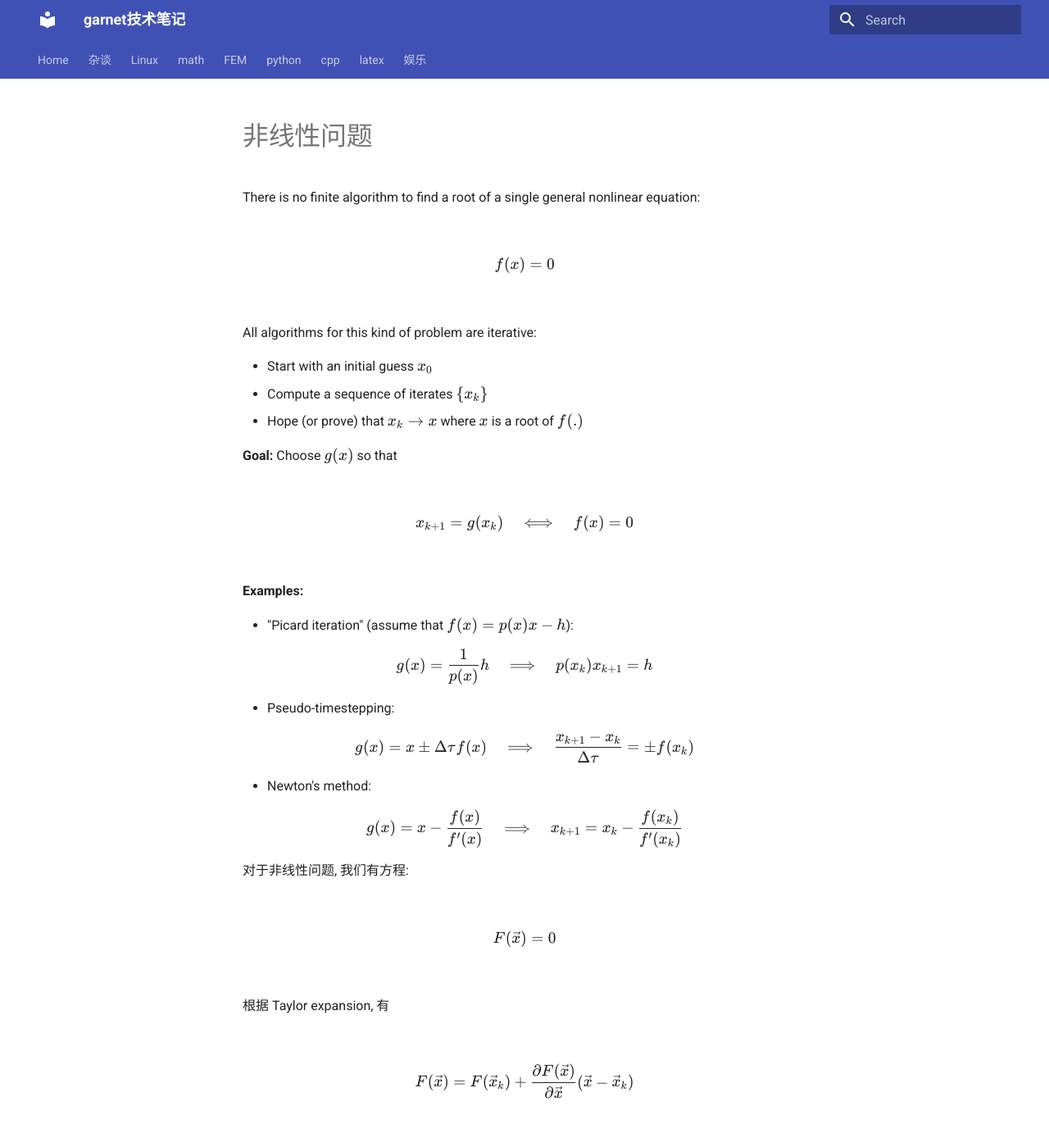
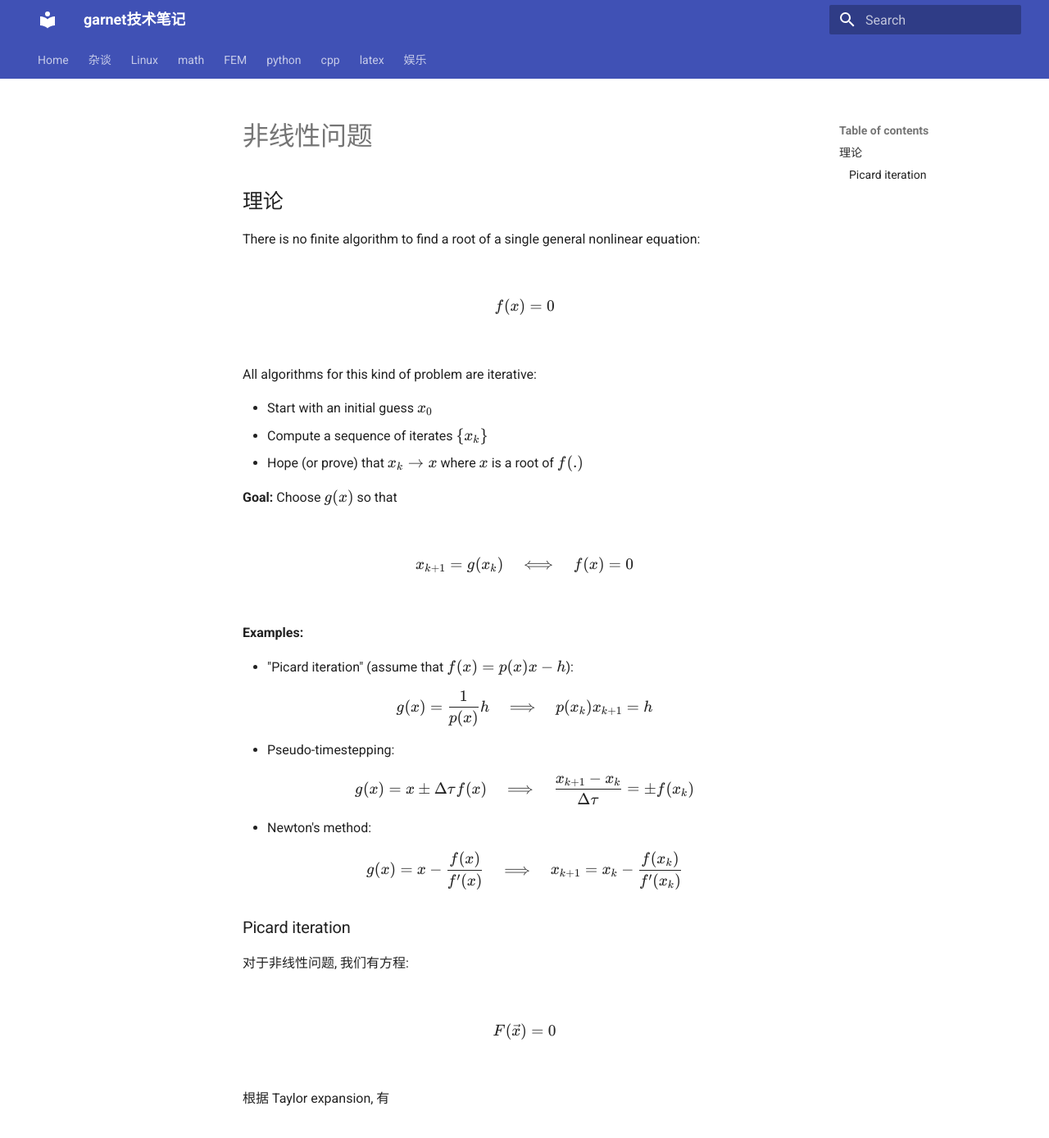
Before and after one commit to ymma98/technotes, an MkDocs documentation site: the page built from docs/FEM/dealii-08_非线性问题.md, in a window 1280 px wide and 1400 px high. Shown: the top 1388 px of the window at 82% size. Built offline with MkDocs 1.6.1 and Material for MkDocs 9.7.7, drawn with Linux system fonts in a browser that asks for light colours; part of the change alters nothing that is shown.

Commit message:
docs/FEM/dealii-08_非线性问题.md updated from https://stackedit.cn/

```diff
--- a/docs/FEM/dealii-08_非线性问题.md
+++ b/docs/FEM/dealii-08_非线性问题.md
@@ -1,5 +1,6 @@
 # 非线性问题
 
+## 理论
 
 There is no finite algorithm to find a root of a single general nonlinear equation:
 
@@ -30,6 +31,8 @@ $$ x_{k+1} = g(x_k) \quad \Longleftrightarrow \quad f(x) = 0 $$
   $$ g(x) = x - \frac{f(x)}{f'(x)} \quad \Longrightarrow \quad x_{k+1} = x_k - \frac{f(x_k)}{f'(x_k)} $$
 
 
+### Picard iteration
+
 对于非线性问题, 我们有方程:
 
 $$
@@ -57,6 +60,7 @@ $$
 这里 $\vec{x}_0$ 可以看作 $\vec{x}_{n+1}$, $\vec{x}_k$ 可以看作 $\vec{x}_n$。
 
 <!--stackedit_data:
-eyJoaXN0b3J5IjpbLTg5OTYyNzI3NCw0MzY0Nzg1NzEsLTYzOD
-YxMTk2NCwtNDM4NzA5MTkyLC05OTY1NjUyNTRdfQ==
+eyJoaXN0b3J5IjpbLTEyMzA4NTEzMjMsLTg5OTYyNzI3NCw0Mz
+Y0Nzg1NzEsLTYzODYxMTk2NCwtNDM4NzA5MTkyLC05OTY1NjUy
+NTRdfQ==
 -->
```
